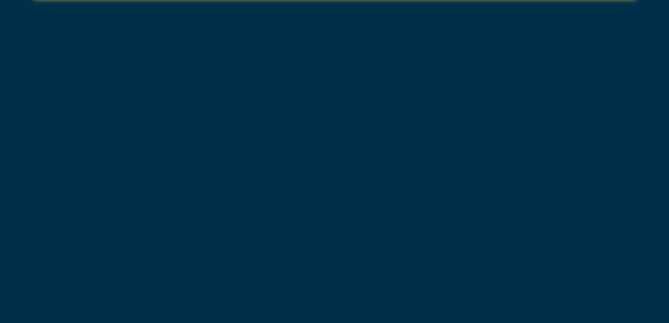
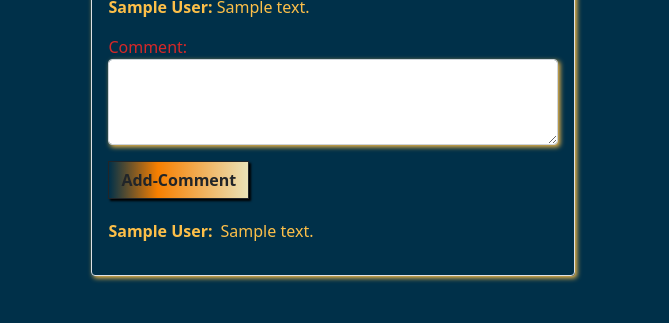
Before and after one commit to Rossi-21/basketball, a Flask app: template flask_app/templates/dashboard.html in a window 1280 px wide. Shown: the part 477-800 px from the top of the page, without its empty margins (307-976 px from the left). Run offline with Flask 3, Linux system fonts and the light colour scheme; the template is opened without the code that fills it: most values are stand-ins (such as "Sample title", 1, 10 or a date in 2020).

Commit message:
image upload and css updates

```diff
--- a/flask_app/__init__.py
+++ b/flask_app/__init__.py
@@ -1,10 +1,7 @@
 from flask import Flask
-
-
-UPLOAD_FOLDER = '/Users/Ross/Documents/Python/flask_mysql/basketball/flask_app/uploads'
 
 
 app = Flask(__name__)
 
 app.secret_key = "Something Very Special"
-app.config['UPLOAD_FOLDER'] = UPLOAD_FOLDER
+app.config['UPLOAD_FOLDER'] = '/Users/rossi21/Documents/CodingDojo/Python/flask_mysql/basketball/uploads/'
--- a/flask_app/config/mysqlconnection.py
+++ b/flask_app/config/mysqlconnection.py
@@ -6,7 +6,7 @@ class MySQLConnection:
         # change the user and password as needed
         connection = pymysql.connect(host = 'localhost',
                                     user = 'root',
-                                    password = 'root', #potter123
+                                    password = 'rootroot', #potter123
                                     db = db,
                                     charset = 'utf8mb4',
                                     cursorclass = pymysql.cursors.DictCursor,
--- a/flask_app/controllers/post_controller.py
+++ b/flask_app/controllers/post_controller.py
@@ -1,13 +1,19 @@
 import os
-from flask import render_template, request, flash, redirect, session, url_for, send_from_directory
+from flask import render_template, request, flash, redirect, session, make_response, send_from_directory, send_file
 from flask_app import app
 from flask_app.models.user import User
 from flask_app.models.post import Post
 from flask_app.models.comment import Comment
 from werkzeug.utils import secure_filename
 
-ALLOWED_EXTENSIONS = {'txt', 'pdf', 'png', 'jpeg', 'gif'}
+#Image Extensions We accept
+ALLOWED_EXTENSIONS = {'png', 'jpeg', 'jpg'}
 
+def allowed_file(filename):
+    return '.' in filename and \
+        filename.rsplit('.', 1)[1].lower() in ALLOWED_EXTENSIONS
+
+#Home Page
 @app.route('/dashboard')
 def homepage():
     if 'user_id' not in session:
@@ -17,6 +23,7 @@ def homepage():
         return redirect('/logout')
     return render_template('dashboard.html', user=user, posts=Post.get_all_posts())
 
+#Create Post View
 @app.route('/posts/create')
 def create_post():
     if 'user_id' not in session:
@@ -26,27 +33,25 @@ def create_post():
         return redirect('/logout')
     return render_template('new_post.html', user=user, posts=Post.get_all_posts())
 
-def allowed_file(filename):
-    return '.' in filename and \
-        filename.rsplit('.', 1)[1].lower() in ALLOWED_EXTENSIONS
-
+#Create Post Method Includes Image Upload
 @app.route('/post/create/submit', methods = ['POST'])
 def submit_post():
     if 'user_id' not in session:
         return redirect('/')
 
-    #file = request.files['file']
-    #if file.filename == '':
-        # flash('No selected file')
-        # return redirect(request.url)
-    #if file and allowed_file(file.filename):
-        #filename = secure_filename(file.filename)
-        #file.save(os.path.join(app.config['UPLOAD_FOLDER'], filename))
-        #return redirect('/dashboard')
+    filename = "" #default
+
+    if 'image_path' in request.files:
+        file = request.files['image_path']
+        if file and file.filename != '':
+            if allowed_file(file.filename):
+                filename = secure_filename(file.filename)
+                file.save(os.path.abspath(app.config['UPLOAD_FOLDER'] + filename))
 
     data = {
         'user_id': session['user_id'],
-        'content': request.form['content']
+        'content': request.form['content'],
+        'image_path': filename
     }
     if not Post.validate_new_post(data):
         return redirect('/posts/create')
@@ -57,6 +62,7 @@ def submit_post():
 def download_file(name):
     return send_from_directory(app.config["UPLOAD_FOLDER"], name)
 
+#Update View
 @app.route('/posts/edit/<int:post_id>')
 def edit_post(post_id):
     if 'user_id' not in session:
@@ -69,6 +75,7 @@ def edit_post(post_id):
     }
     return render_template('edit_post.html', user=user, post=Post.get_post_by_id(data))
 
+#Update Method
 @app.route('/posts/edit/submit/<int:post_id>', methods = ['POST'])
 def submit_edit_post(post_id):
     if 'user_id' not in session:
@@ -82,6 +89,7 @@ def submit_edit_post(post_id):
     Post.update_post(data)
     return redirect('/dashboard')
 
+#User View
 @app.route('/profile/<int:id>')
 def user_posts(id):
     if 'user_id' not in session:
@@ -98,6 +106,7 @@ def user_posts(id):
 
     return render_template("show_user.html", user=user, posts=posts)
 
+#Post View
 @app.route('/show/post/<int:id>')
 def show_post(id):
     if 'user_id' not in session:
@@ -115,6 +124,16 @@ def show_post(id):
 
     return render_template("show_post.html", user=user, post=post)
 
+#Route that returns an image from the Folder
+@app.route('/get_image/<int:id>')
+def get_image(id):
+    post = Post.get_one_post({'id': id})
+    image_path = os.path.join(app.config['UPLOAD_FOLDER'], post.image_path)
+    response = make_response(send_file(image_path))
+    response.headers['Content-Type'] = 'image/jpeg'
+    return response
+
+#Delete Post Method
 @app.route('/delete/post/<int:post_id>')
 def destroy(post_id):
     data ={
--- a/flask_app/models/post.py
+++ b/flask_app/models/post.py
@@ -9,6 +9,7 @@ class Post:
     def __init__(self, data):
         self.id = data['id']
         self.content = data['content']
+        self.image_path = data['image_path']
         self.created_at = data['created_at']
         self.updated_at = data.get('updated_at', '')
         self.user_id = data.get('user_id', '')
@@ -63,7 +64,7 @@ class Post:
 
     @classmethod
     def save_post(cls, data):
-        query = "INSERT INTO posts(content, created_at, updated_at, user_id) VALUES(%(content)s,NOW(),NOW(),%(user_id)s);"
+        query = "INSERT INTO posts(content,image_path, created_at, updated_at, user_id) VALUES(%(content)s,%(image_path)s,NOW(),NOW(),%(user_id)s);"
         result = connectToMySQL('sports_schema').query_db(query,data)
         return result
 
@@ -103,7 +104,6 @@ class Post:
                     print("Comment User:", comment.user.first_name, comment.user.last_name)
 
         return posts
-
 
     @classmethod
     def get_post_by_id(cls,data):
--- a/flask_app/static/css/style.css
+++ b/flask_app/static/css/style.css
@@ -18,6 +18,9 @@
 .txt2{
     color: #eae2b7 ;
 }
+.txt3{
+    color: #FCBF49 ;
+}
 .myShadow {
     box-shadow: 2px 2px 2px black;
 }
--- a/flask_app/templates/dashboard.html
+++ b/flask_app/templates/dashboard.html
@@ -29,30 +29,47 @@
             <div class="container-fluid" style="width:100%;">
 
                     {%for post in posts%}
-                    <div class="mx-auto mt-5 p-3 border rounded myShadow2" style="width: 50%;">
-                        <p class="txt">
-                            {{post.creator.first_name}} {{post.creator.last_name}}:
-                            <span class="txt2">{{post.content}}</span>
-                        </p>
-                        {% if session['user_id'] == post.creator.id%}
-                        <a href="/posts/edit/{{ post.id }}">Edit</a>
-                        {%endif%}
-                        <a href="/show/post/{{post.id}}">View</a>
+                    <div class="mx-auto mt-5 p-3 border rounded myShadow2" style="width: 40%;">
+                        <div class="d-flex justify-content-between">
+                            <div>
+                                <p class="txt fw-bold text-decoration-underline">{{post.creator.first_name}} {{post.creator.last_name}}</p>
+                            </div>
+                            <div  >
+                                {% if session['user_id'] == post.creator.id%}
+                                    <a href="/posts/edit/{{ post.id }}" class="txt2 text-decoration-none me-2">Edit</a>
+                                {%endif%}
+                                <a href="/show/post/{{post.id}}" class="txt2 text-decoration-none">View</a>
+                            </div>
+                        </div>
+
+                        <!--Display Image-->
+                        <div class="d-flex justify-content-center mb-3">
+                            <img src="/get_image/{{post.id}}" class="img-fluid"  width="300" >
+                        </div>
+                        <div class="d-flex">
+                            <p class="txt3">
+                               <span class="fw-bold">{{post.creator.first_name}} {{post.creator.last_name}}:</span>
+                                {{post.content}}
+                            </p>
+                        </div>
                         <div>
-                        <form action="/comment/create/submit/{{post.id}}" method="post" class="new-comment">
+                            <form action="/comment/create/submit/{{post.id}}" method="post" class="new-comment">
                                 <div class="form-group">
-                                    <label for="content">Comment:</label>
-                                    <textarea id="content" name="content" rows="3" cols="30"></textarea>
+                                    <label for="content" class="txt">Comment:</label>
+                                    <textarea id="content" name="content" rows="3" cols="30" class="form-control myShadow2"></textarea>
                                 </div>
-                                <input type="hidden" name="post_id" value="{{post.id}}">
-                                <input type="submit" value="Add-Comment" class="btn btn-success">
+                                <div>
+                                    <input type="hidden" name="post_id" value="{{post.id}}">
+                                    <input type="submit" value="Add-Comment" class="btn mt-3 mb-3 grade rounded-0 border border-dark fw-bold myShadow">
+                                </div>
+
                             </form>
                         </div>
                         <div class="comment-section">
                             {% for comment in post.comments %}
-                                <div class="comment">
-                                    <p class="user-comment"><strong>{{ comment.user.first_name }} {{ comment.user.last_name }}: </strong>
-                                    <p class="comment-content"> {{ comment.content }}</p>
+                                <div class="d-flex txt3 mt-1">
+                                    <p class="fw-bold me-2">{{ comment.user.first_name }} {{ comment.user.last_name }}:</p>
+                                    <p> {{ comment.content }}</p>
                                 </div>
                             {% endfor %}
                         </div>
--- a/flask_app/templates/new_post.html
+++ b/flask_app/templates/new_post.html
@@ -41,10 +41,11 @@
                                 <textarea class="form-control myShadow2" rows="5" type="text" name="content" placeholder="Let us know your thoughts!" ></textarea>
                             </div>
                             <div>
-                                <input class="form-control myShadow2" type="file" name="file">
+                                <label for="image_path">Image:</label>
+                                <input class="form-control myShadow2" type="file" name="image_path">
                             </div>
                             <div>
-                                <button class="btn mt-3 grade rounded-0 border border-dark fw-bold myShadow" value="Create a Comment">Submit</button>
+                                <button class="btn mt-3 grade rounded-0 border border-dark fw-bold myShadow" value="Create a Post">Submit</button>
                             </div>
                         </form>
                     </div>
--- a/server.py
+++ b/server.py
@@ -4,3 +4,4 @@ from flask_app.controllers import user_controller, post_controller, comment_cont
 
 if __name__=="__main__":
     app.run(debug=True)
+    #app.run(port=8080, debug=True)
```
Also changed, not shown: flask_app/templates/show_post.html (+41 -6 lines), flask_app/templates/show_user.html (+32 -11 lines), uploads/IMG_6754.jpeg (added), 3 other files.
